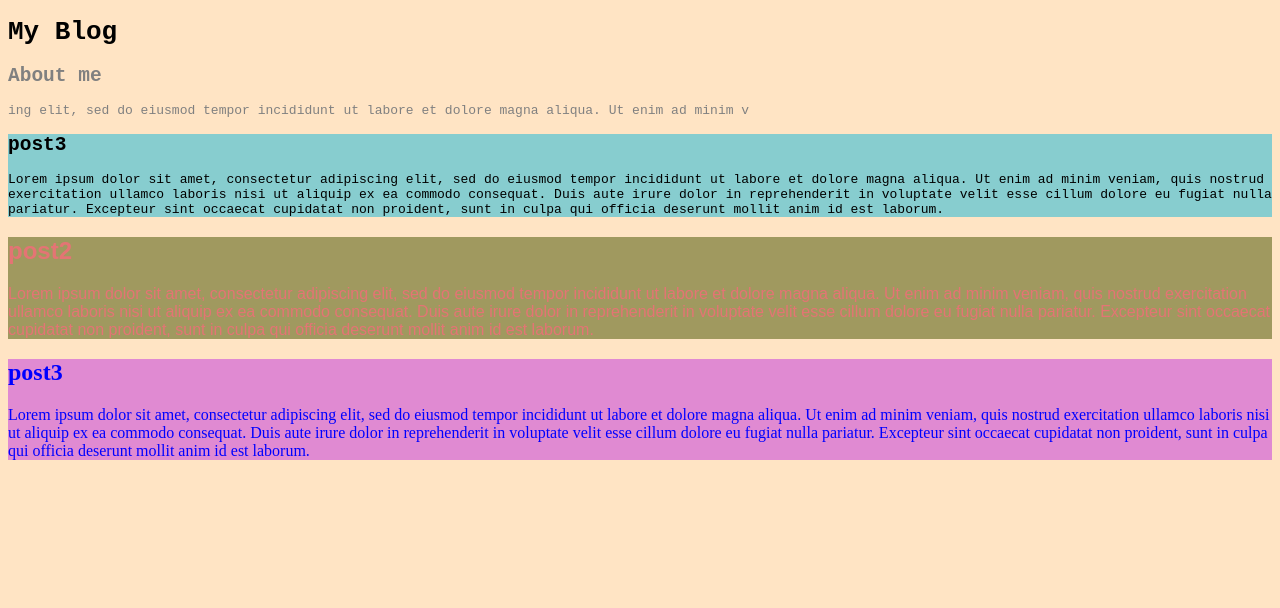
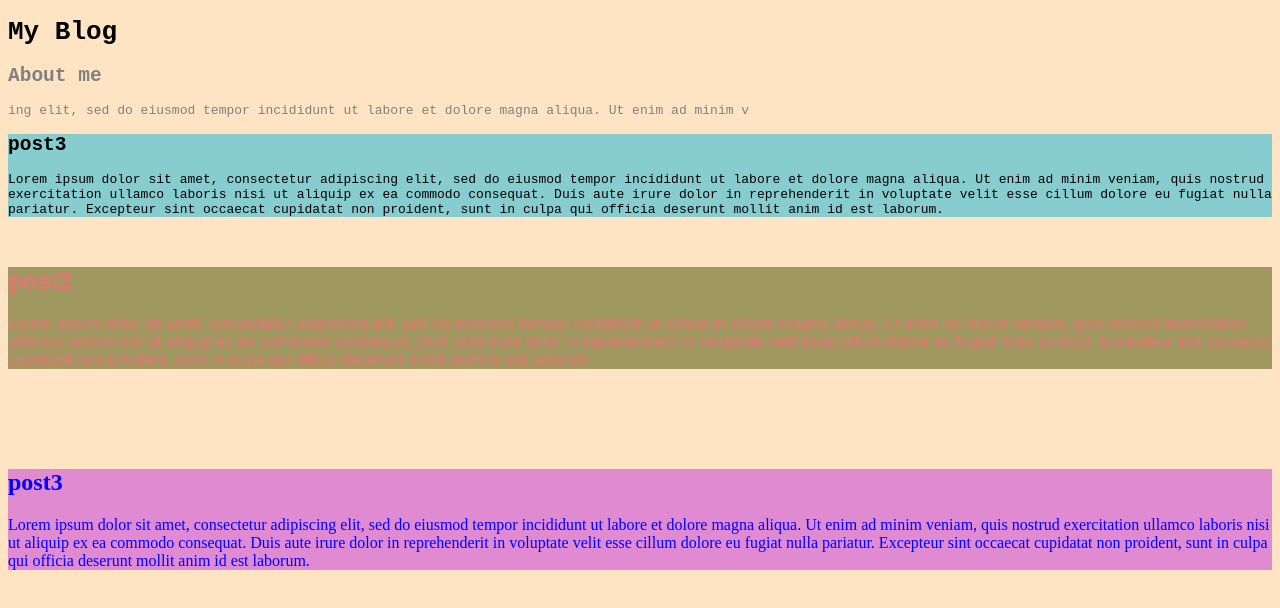
Before and after one commit to RyanDuff613/bloggingSite, a plain HTML site: page index.html in a window 1280 px wide. Drawn offline with Linux system fonts and the light colour scheme.

Commit message:
add margins to top and bottom of each blog post using css rules

```diff
--- a/css/styles.css
+++ b/css/styles.css
@@ -2,18 +2,24 @@
   color: rgb(0, 0, 0);
   background-color: rgb(135, 205, 207);
   font-family: monospace;
+  margin-top: 15px;
+  margin-bottom: 15px;
 }
 
 .post2 {
   color: rgb(228, 116, 116);
   background-color: #a0995f;
   font-family: sans-serif;
+  margin-top: 50px;
+  margin-bottom: 50px;
 }
 
 .post3 {
   color: blue;
   background-color: rgb(224, 138, 210);
   font-family: 'Times New Roman', Times, serif;
+  margin-top: 100px;
+  margin-bottom: 100px;
 }
 
 h1 {
```
